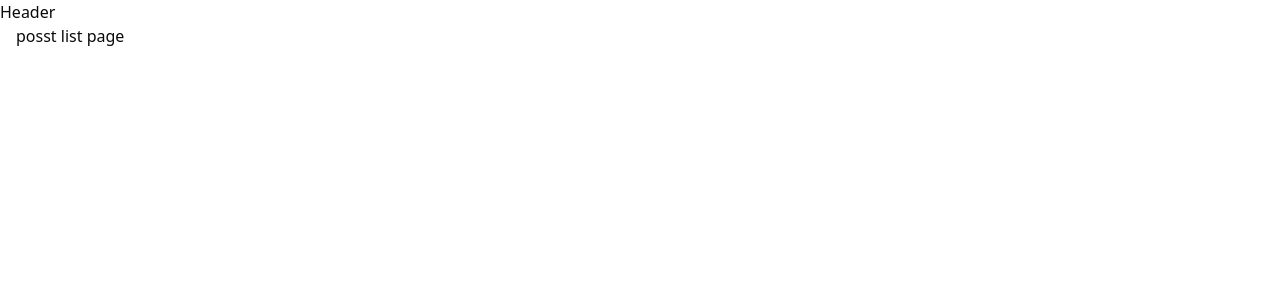
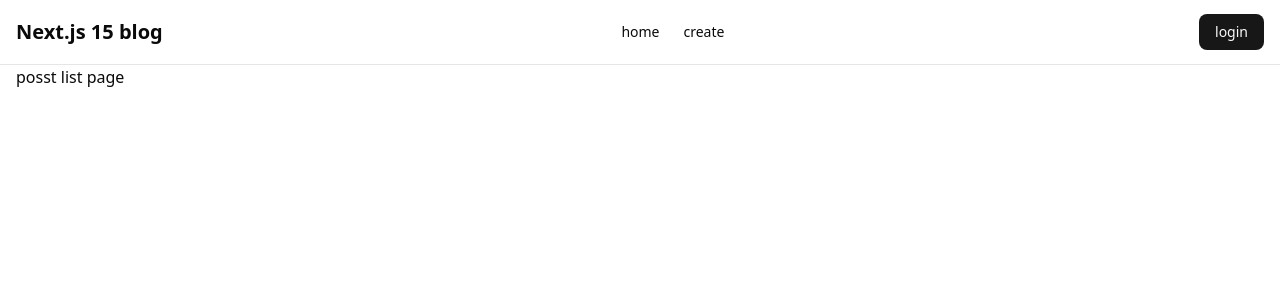
Before and after one commit to Tharunvasireddi/blog-nextjs, a Next.js app: page / in a window 1280 px wide. Shown: the top 300 px of the page. Built offline with nearby package versions, Linux system fonts and the light colour scheme.

Commit message:
feat: implement header component with navigation and login button

```diff
--- a/src/components/layout/header.tsx
+++ b/src/components/layout/header.tsx
@@ -1,7 +1,58 @@
 "use clinet";
-
+import Link from "next/link";
+import { cn } from "@/lib/utils";
+import { Button } from "../ui/button";
+import { useRouter } from "next/router";
 function Header() {
-  return <div>Header</div>;
+  const router = useRouter();
+  const navItems = [
+    {
+      label: "home",
+      href: "/",
+    },
+    {
+      label: "create",
+      href: "/post/create",
+    },
+  ];
+  return (
+    <header className="border-b bg-background sticky top-0 z-10">
+      <div className="container mx-auto px-4 h-16 flex items-center justify-between ">
+        <div className="flex items-center gap-6">
+          <Link href={"/"} className="font-bold text-xl">
+            {" "}
+            Next.js 15 blog
+          </Link>
+        </div>
+        <nav className="hidden md:flex items-center gap-6 ">
+          {navItems.map((item) => (
+            <Link
+              key={item.label}
+              href={item.href}
+              className={cn(
+                "text-sm font-meduim transistion-colors hover:text-primary"
+              )}
+            >
+              {item.label}
+            </Link>
+          ))}
+        </nav>
+        <div className="flex items-center gap-4  ">
+          <div className="hidden md:block">
+            {/* keep an place holder for search */}
+          </div>
+          {/*  placeholder for theme togger*/}
+          <div className="flex items-center gap-2">
+            <Button
+              onClick={() => router.push("/auth")}
+            >
+              login
+            </Button>
+          </div>
+        </div>
+      </div>
+    </header>
+  );
 }
 
-export default Header
+export default Header;
```
